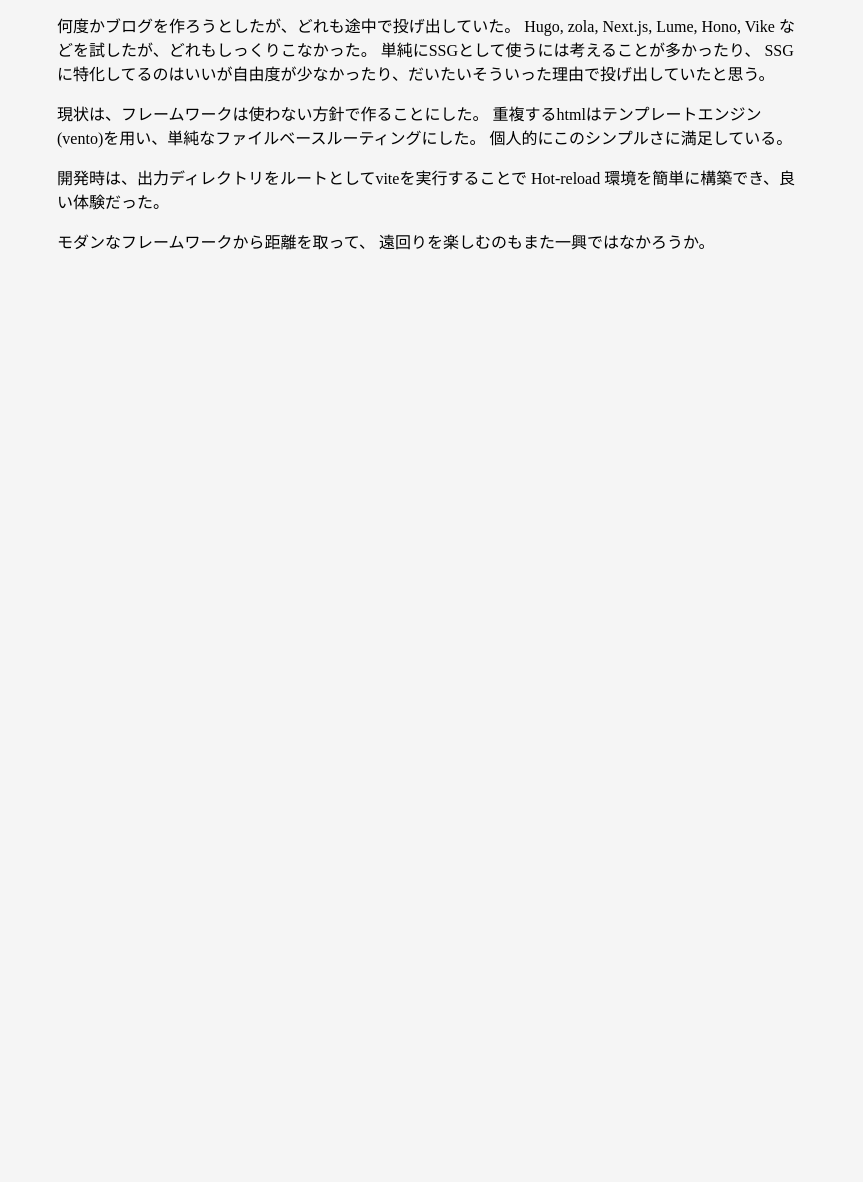
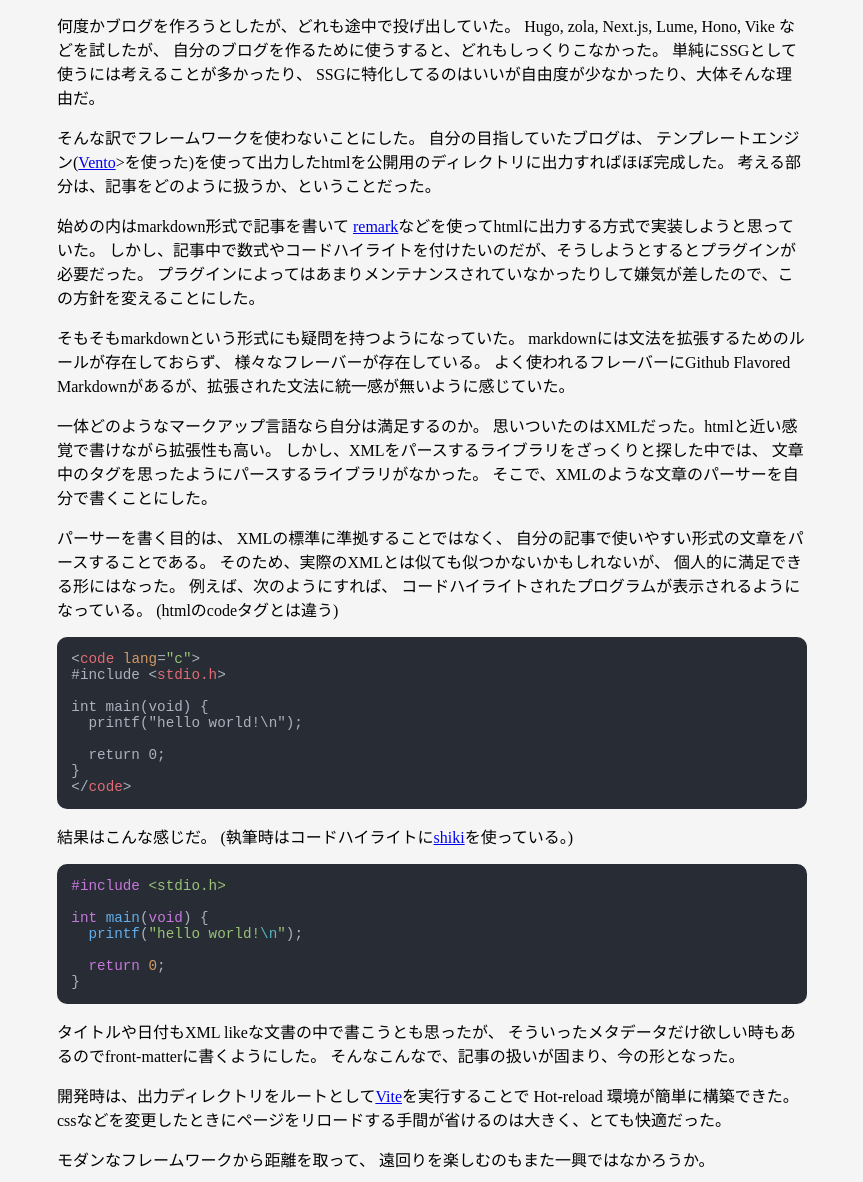
Before and after one commit to obizip/obizip.github.io, a plain HTML site: page site/posts/250316-make-blog.html in a window 1280 px wide. Shown: the part 118-1300 px from the top of the page, without its empty margins (208-1071 px from the left). Before the commit the page ends 800 px from the top, so only its background shows below. Drawn offline with Linux system fonts and the light colour scheme.

Commit message:
update post

```diff
--- a/site/posts/250316-make-blog.html
+++ b/site/posts/250316-make-blog.html
@@ -22,18 +22,89 @@
     <article>
   <p>
     何度かブログを作ろうとしたが、どれも途中で投げ出していた。 Hugo, zola,
-    Next.js, Lume, Hono, Vike などを試したが、どれもしっくりこなかった。
+    Next.js, Lume, Hono, Vike などを試したが、
+    自分のブログを作るために使うすると、どれもしっくりこなかった。
     単純にSSGとして使うには考えることが多かったり、
-    SSGに特化してるのはいいが自由度が少なかったり、だいたいそういった理由で投げ出していたと思う。
+    SSGに特化してるのはいいが自由度が少なかったり、大体そんな理由だ。
   </p>
   <p>
-    現状は、フレームワークは使わない方針で作ることにした。
-    重複するhtmlはテンプレートエンジン(vento)を用い、単純なファイルベースルーティングにした。
-    個人的にこのシンプルさに満足している。
+    そんな訳でフレームワークを使わないことにした。 自分の目指していたブログは、
+    テンプレートエンジン(<a href="https://vento.js.org/">Vento</a
+    >>を使った)を使って出力したhtmlを公開用のディレクトリに出力すればほぼ完成した。
+    考える部分は、記事をどのように扱うか、ということだった。
   </p>
   <p>
-    開発時は、出力ディレクトリをルートとしてviteを実行することで Hot-reload
-    環境を簡単に構築でき、良い体験だった。
+    始めの内はmarkdown形式で記事を書いて
+    <a href="https://github.com/remarkjs/remark">remark</a
+    >などを使ってhtmlに出力する方式で実装しようと思っていた。
+    しかし、記事中で数式やコードハイライトを付けたいのだが、そうしようとするとプラグインが必要だった。
+    プラグインによってはあまりメンテナンスされていなかったりして嫌気が差したので、この方針を変えることにした。
+  </p>
+  <p>
+    そもそもmarkdownという形式にも疑問を持つようになっていた。
+    markdownには文法を拡張するためのルールが存在しておらず、
+    様々なフレーバーが存在している。 よく使われるフレーバーにGithub Flavored
+    Markdownがあるが、拡張された文法に統一感が無いように感じていた。
+  </p>
+  <p>
+    一体どのようなマークアップ言語なら自分は満足するのか。
+    思いついたのはXMLだった。htmlと近い感覚で書けながら拡張性も高い。
+    しかし、XMLをパースするライブラリをざっくりと探した中では、
+    文章中のタグを思ったようにパースするライブラリがなかった。
+    そこで、XMLのような文章のパーサーを自分で書くことにした。
+  </p>
+  <p>
+    パーサーを書く目的は、 XMLの標準に準拠することではなく、
+    自分の記事で使いやすい形式の文章をパースすることである。
+    そのため、実際のXMLとは似ても似つかないかもしれないが、
+    個人的に満足できる形にはなった。 例えば、次のようにすれば、
+    コードハイライトされたプログラムが表示されるようになっている。
+    (htmlのcodeタグとは違う)
+  </p>
+  <div class="code-display">
+    <pre
+      class="shiki one-dark-pro"
+      style="background-color: #282c34; color: #abb2bf"
+      tabindex="0"
+    ><code><span class="line"><span style="color:#ABB2BF">&#x3C;</span><span style="color:#E06C75">code</span><span style="color:#D19A66"> lang</span><span style="color:#ABB2BF">=</span><span style="color:#98C379">"c"</span><span style="color:#ABB2BF">></span></span>
+<span class="line"><span style="color:#ABB2BF">#include &#x3C;</span><span style="color:#E06C75">stdio.h</span><span style="color:#ABB2BF">></span></span>
+<span class="line"></span>
+<span class="line"><span style="color:#ABB2BF">int main(void) {</span></span>
+<span class="line"><span style="color:#ABB2BF">  printf("hello world!\n");</span></span>
+<span class="line"></span>
+<span class="line"><span style="color:#ABB2BF">  return 0;</span></span>
+<span class="line"><span style="color:#ABB2BF">}</span></span>
+<span class="line"><span style="color:#ABB2BF">&#x3C;/</span><span style="color:#E06C75">code</span><span style="color:#ABB2BF">></span></span></code></pre>
+  </div>
+  <p>
+    結果はこんな感じだ。 (執筆時はコードハイライトに<a
+      href="https://shiki.style/"
+      >shiki</a
+    >を使っている。)
+  </p>
+  <div class="code-display">
+    <pre
+      class="shiki one-dark-pro"
+      style="background-color: #282c34; color: #abb2bf"
+      tabindex="0"
+    ><code><span class="line"><span style="color:#C678DD">#include</span><span style="color:#98C379"> &#x3C;stdio.h></span></span>
+<span class="line"></span>
+<span class="line"><span style="color:#C678DD">int</span><span style="color:#61AFEF"> main</span><span style="color:#ABB2BF">(</span><span style="color:#C678DD">void</span><span style="color:#ABB2BF">) {</span></span>
+<span class="line"><span style="color:#61AFEF">  printf</span><span style="color:#ABB2BF">(</span><span style="color:#98C379">"hello world!</span><span style="color:#56B6C2">\n</span><span style="color:#98C379">"</span><span style="color:#ABB2BF">);</span></span>
+<span class="line"></span>
+<span class="line"><span style="color:#C678DD">  return</span><span style="color:#D19A66"> 0</span><span style="color:#ABB2BF">;</span></span>
+<span class="line"><span style="color:#ABB2BF">}</span></span></code></pre>
+  </div>
+  <p>
+    タイトルや日付もXML likeな文書の中で書こうとも思ったが、
+    そういったメタデータだけ欲しい時もあるのでfront-matterに書くようにした。
+    そんなこんなで、記事の扱いが固まり、今の形となった。
+  </p>
+  <p>
+    開発時は、出力ディレクトリをルートとして<a href="https://ja.vite.dev/"
+      >Vite</a
+    >を実行することで Hot-reload 環境が簡単に構築できた。
+    cssなどを変更したときにページをリロードする手間が省けるのは大きく、とても快適だった。
   </p>
   <p>
     モダンなフレームワークから距離を取って、
```
Also changed, not shown: 1 other file.
